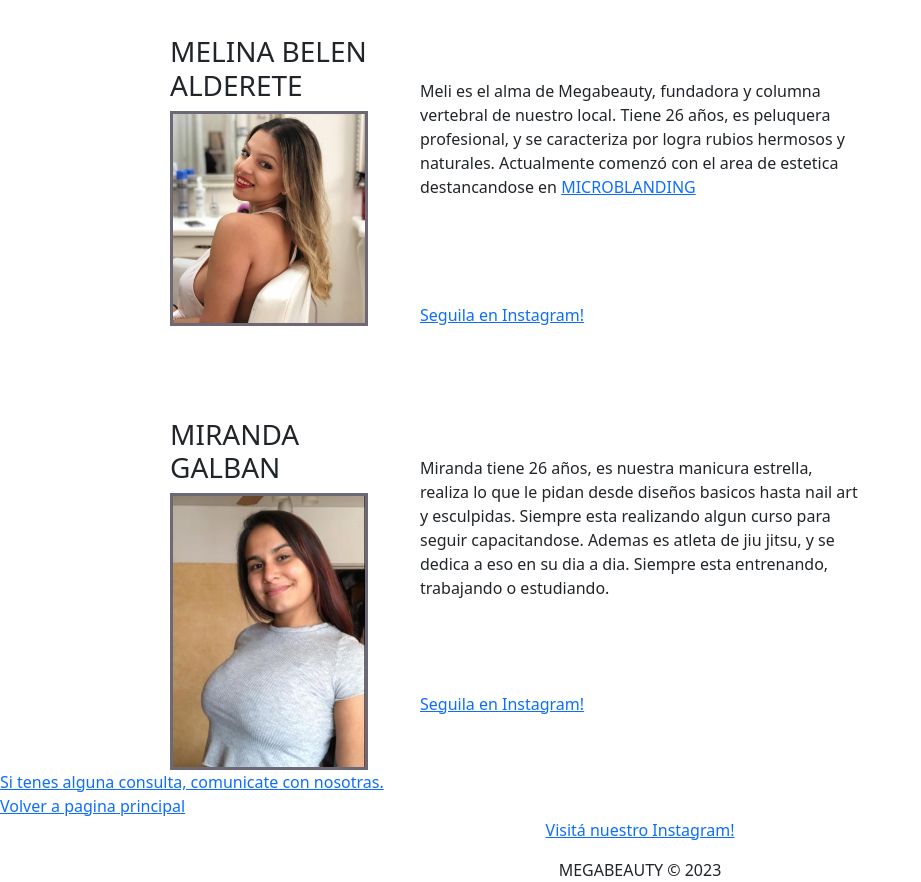
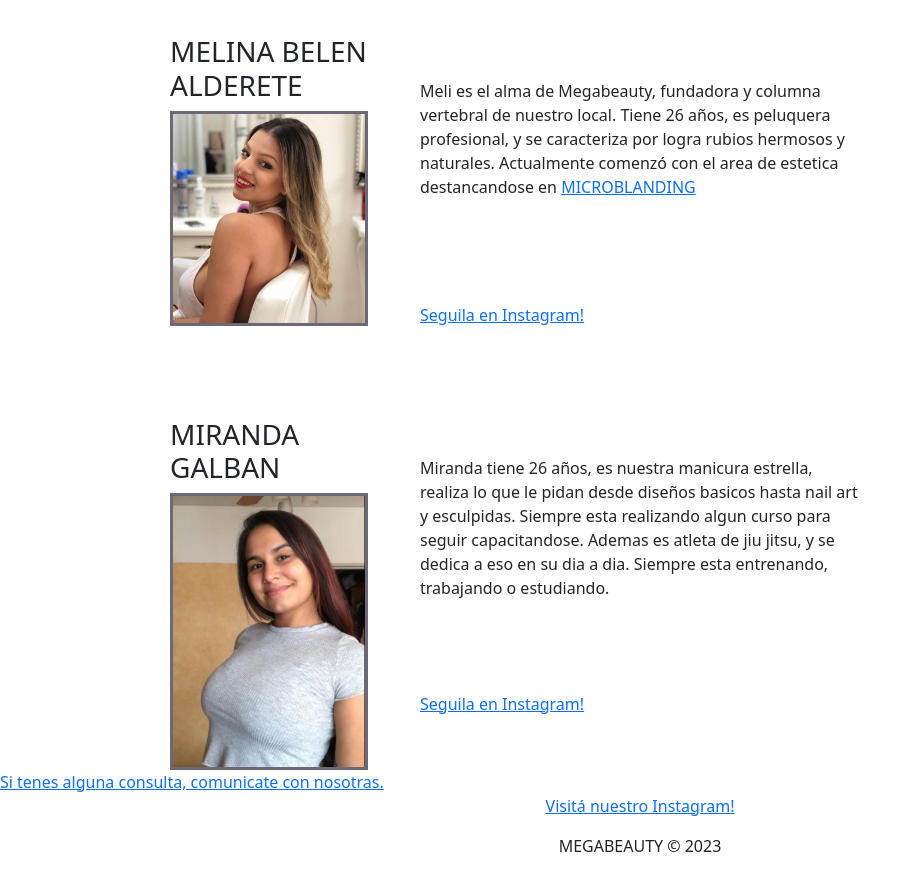
Before and after one commit to Mirandagalban/proyectocoderGalban, a plain HTML site: page Quines-somos.html in a window 1280 px wide. Shown: the part 202-1084 px from the top of the page, without its empty margins (0-921 px from the left). After the commit the page ends 1060 px from the top, so only its background shows below. Drawn offline with nearby package versions, Linux system fonts and the light colour scheme.

Commit message:
corregi estructura html

```diff
--- a/Quines-somos.html
+++ b/Quines-somos.html
@@ -5,9 +5,9 @@
     <meta http-equiv="X-UA-Compatible" content="IE=edge">
     <meta name="viewport" content="width=device-width, initial-scale=1.0">
     <link rel="shortcut icon" href="./multimedia/logo.jpg" type="image/x-icon">
-    <link rel="stylesheet" href="./css/style.css">
     <link href="https://cdn.jsdelivr.net/npm/bootstrap@5.3.0-alpha1/dist/css/bootstrap.min.css" rel="stylesheet" integrity="sha384-GLhlTQ8iRABdZLl6O3oVMWSktQOp6b7In1Zl3/Jr59b6EGGoI1aFkw7cmDA6j6gD" crossorigin="anonymous">
     <script src="https://cdn.jsdelivr.net/npm/bootstrap@5.3.0-alpha1/dist/js/bootstrap.bundle.min.js" integrity="sha384-w76AqPfDkMBDXo30jS1Sgez6pr3x5MlQ1ZAGC+nuZB+EYdgRZgiwxhTBTkF7CXvN" crossorigin="anonymous"></script>
+    <link rel="stylesheet" href="./css/style.css">
     <title>¿Quienes somos?</title>
 </head>
 <body>
@@ -42,9 +42,6 @@
     <div class="ir-formulario">
         <a href="./formulario.html">Si tenes alguna consulta, comunicate con nosotras.</a>
     </div>
-    <div class="volver-pag">
-        <a href="../Megabeauty/index.html">Volver a pagina principal</a>
-    </div>
     <footer class="footer">
         <div>
             <p><a href="https://www.instagram.com/megabeautyok/?hl=es" target="_blank"> Visitá nuestro Instagram! </a> </p>
```
Also changed, not shown: Mensaje-enviado.html (+0 -1 lines), formulario.html (+2 -4 lines), index.html (+3 -2 lines), promociones.html (+2 -4 lines), servicios.html (+1 -4 lines).
